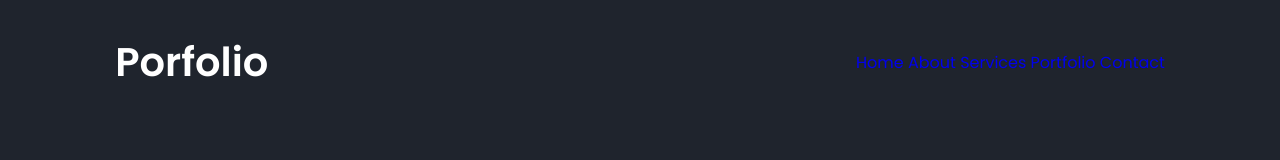
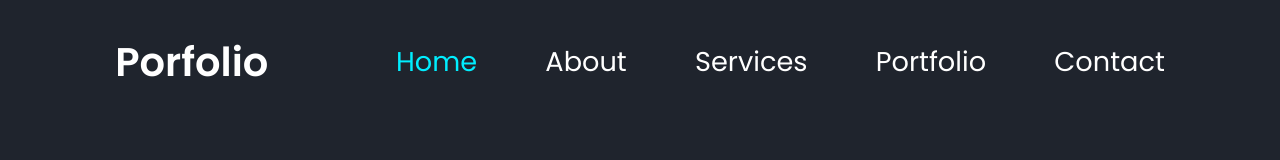
Before and after one commit to joshua-ketor/portfolio-site, a plain HTML site: page index.html in a window 1280 px wide. Drawn offline with Linux system fonts and the light colour scheme.

Commit message:
Add style for navbar

```diff
--- a/css/style.css
+++ b/css/style.css
@@ -47,3 +47,16 @@ body {
   font-weight: 600;
   cursor: default;
 }
+
+.navbar a {
+  font-size: 1.7rem;
+  color: var(--text-color);
+  margin-left: 4rem;
+  transition: .3s;
+}
+
+.navbar a:hover,
+.navbar a.active {
+  color: var(--main-color);
+
+}
--- a/index.html
+++ b/index.html
@@ -19,7 +19,7 @@
     <a href="#" class="logo">Porfolio</a>
 
     <nav class="navbar">
-      <a href="#home">Home</a>
+      <a href="#home" class="active">Home</a>
       <a href="#about">About</a>
       <a href="#services">Services</a>
       <a href="#portfolio">Portfolio</a>
```
